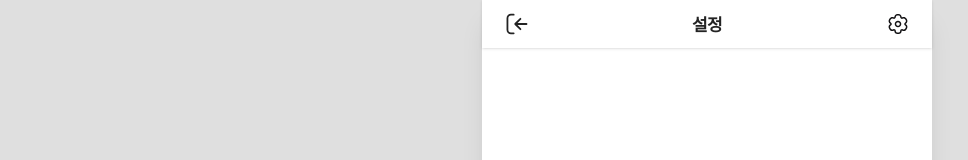
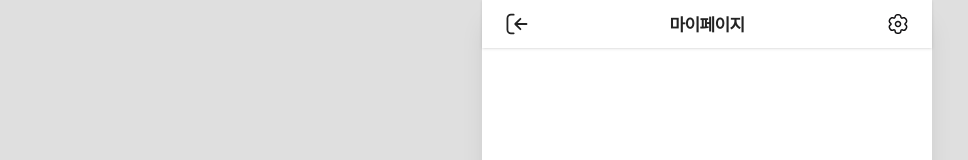
Before and after one commit to prj-capstone-2025-syu/i_go_client_CI-CD, a Next.js app: page /mypage in a window 1280 px wide. Shown: the top 160 px of the page, without its empty margins (158-1126 px from the left). Built offline with nearby package versions, Linux system fonts and the light colour scheme.

Commit message:
Update page.tsx

```diff
--- a/src/app/mypage/page.tsx
+++ b/src/app/mypage/page.tsx
@@ -16,7 +16,7 @@ export default function Mypage() {
   return (
     <div>
       <div>
-        <NavBar title="설정" link="settings"></NavBar>
+        <NavBar title="마이페이지" link="settings"></NavBar>
       </div>
     </div>
   );
```
